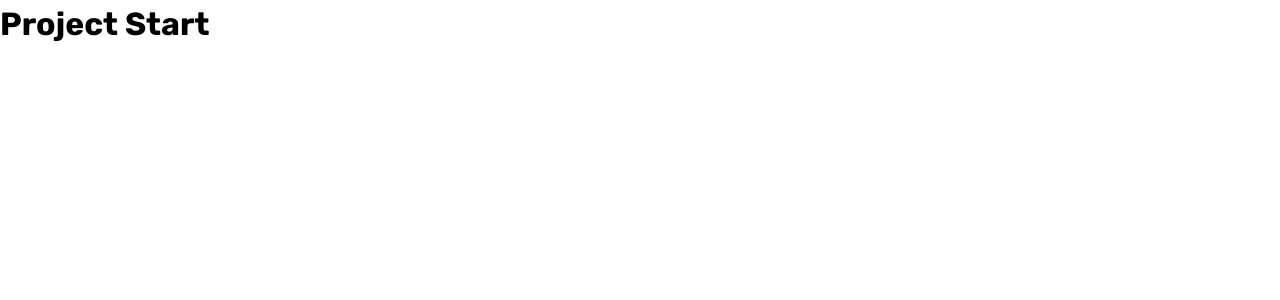
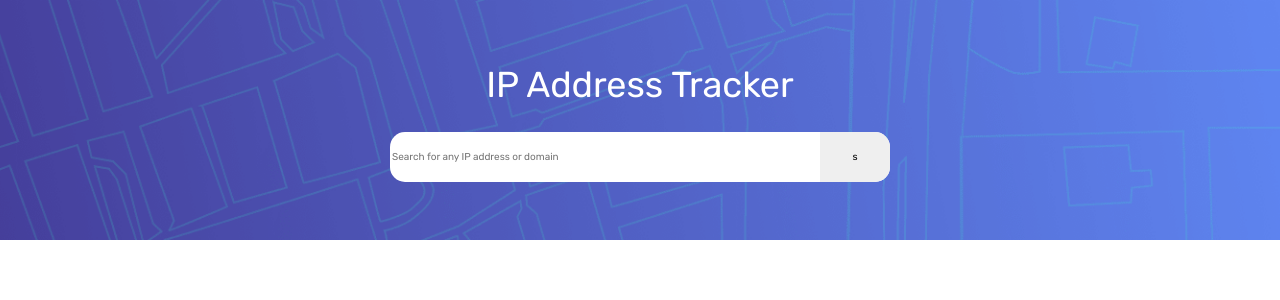
Before and after one commit to STomlinson1/ip-address-tracker, a Next.js app: page / in a window 1280 px wide. Shown: the top 300 px of the page. Built offline with nearby package versions, Linux system fonts and the light colour scheme; no server answers.

Commit message:
Header component with styles.

```diff
--- /dev/null
+++ b/components/Header/Header.module.scss
@@ -0,0 +1,41 @@
+@use '../../styles/abstracts' as *;
+
+.header {
+	height: 30vh;
+	background: url('../../public/images/pattern-bg.png') center center/cover no-repeat;
+	text-align: center;
+	display: flex;
+	flex-direction: column;
+	justify-content: center;
+
+	.heading {
+		color: $white;
+		font-size: $heading-l;
+		font-weight: 400;
+		margin-bottom: 2rem;
+	}
+
+	.container {
+		max-width: 50rem;
+		width: 100%;
+		margin: 0 auto;
+		position: relative;
+	}
+
+	.input {
+		width: 100%;
+		height: 5rem;
+		border: none;
+		border-radius: 15px;
+	}
+
+	.button {
+		position: absolute;
+		top: 0;
+		right: 0;
+		height: 5rem;
+		width: 7rem;
+		border: none;
+		border-radius: 0 15px 15px 0;
+	}
+}
--- /dev/null
+++ b/components/Header/Header.tsx
@@ -0,0 +1,21 @@
+import s from './Header.module.scss';
+import { useState } from 'react';
+
+interface HeaderProps {
+	title: string;
+	placeholder: string;
+}
+
+const Header: React.FC<HeaderProps> = ({ title, placeholder }) => {
+	return (
+		<header className={s.header}>
+			<h1 className={s.heading}>{title}</h1>
+			<div className={s.container}>
+				<input className={s.input} type="text" placeholder={placeholder} />
+				<button className={s.button}>s</button>
+			</div>
+		</header>
+	);
+};
+
+export default Header;
--- /dev/null
+++ b/components/index.tsx
@@ -0,0 +1 @@
+export { default as Header } from './Header/Header';
--- a/pages/index.tsx
+++ b/pages/index.tsx
@@ -3,8 +3,10 @@ import { useState } from 'react';
 import Head from 'next/head';
 import axios from 'axios';
 
+import { Header } from '../components';
+
 interface HomeProps {
-	data: Data;
+	data: Data | undefined;
 }
 interface Data {
 	ip: string;
@@ -29,11 +31,10 @@ export const getServerSideProps: GetServerSideProps = async () => {
 				ipAddress: ''
 			}
 		});
-		console.log(response.data);
 
 		return {
 			props: {
-				data: response.data
+				data: response.data as Data
 			}
 		};
 	} catch (error) {
@@ -56,7 +57,10 @@ const Home: React.FC<HomeProps> = ({ data }) => {
 				<title>IP Address Tracker</title>
 				<link rel="icon" href="/favicon.ico" />
 			</Head>
-			<h1>Project Start</h1>
+			<Header
+				title="IP Address Tracker"
+				placeholder="Search for any IP address or domain"
+			/>
 		</div>
 	);
 };
--- a/styles/abstracts/_colors.scss
+++ b/styles/abstracts/_colors.scss
@@ -0,0 +1,4 @@
+// Neutral
+$gray: hsl(0, 0%, 59%);
+$dark-gray: hsl(0, 0%, 17%);
+$white: #fff;
--- /dev/null
+++ b/styles/abstracts/_fonts.scss
@@ -0,0 +1,5 @@
+// font sizes
+$fontsize-medium: 1.8rem;
+
+// heading sizes
+$heading-l: 3.6rem;
--- a/styles/abstracts/_index.scss
+++ b/styles/abstracts/_index.scss
@@ -1,3 +1,4 @@
+@forward './breakpoints';
 @forward './colors';
+@forward './fonts';
 @forward './mixins';
-@forward './breakpoints';
--- a/styles/base/_reset.scss
+++ b/styles/base/_reset.scss
@@ -32,6 +32,11 @@ ol[role='list'] {
 /* Set core root defaults */
 html:focus-within {
 	scroll-behavior: smooth;
+}
+
+/* Reset core font size */
+html {
+	font-size: 62.5%;
 }
 
 /* Set core body defaults */
--- a/styles/main.scss
+++ b/styles/main.scss
@@ -1,2 +1 @@
 @import './base/reset';
-@import './base/utils';
```
Also changed, not shown: styles/base/_utils.scss (deleted).
